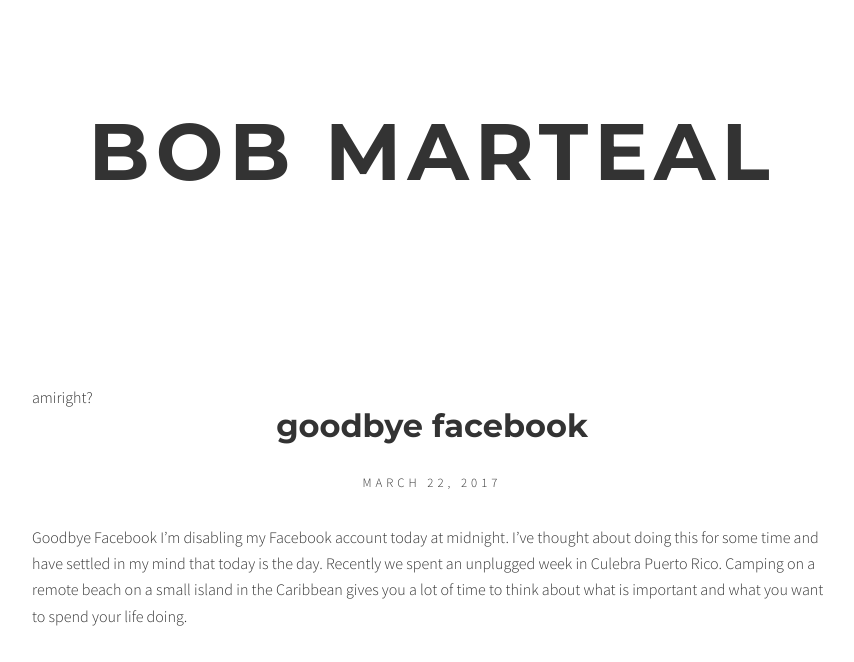
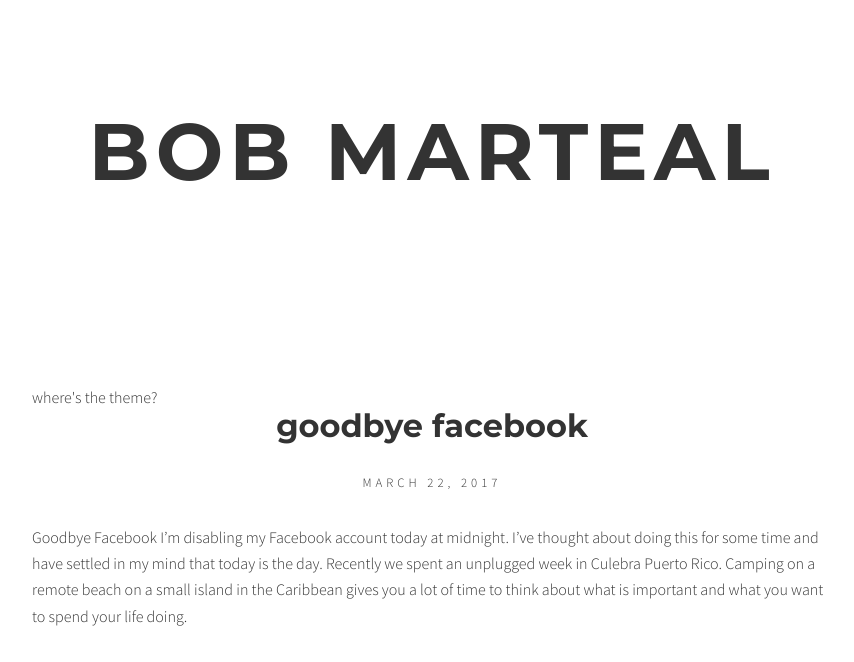
Before and after one commit to bobmarteal/bobmarteal.github.io, a plain HTML site: page index.html in a window 1280 px wide. Shown: the top 662 px of the page, without its empty margins (208-1062 px from the left). Drawn offline with nearby package versions, Linux system fonts and the light colour scheme.

Commit message:
first commit

```diff
--- a/index.html
+++ b/index.html
@@ -42,7 +42,7 @@
         </div>
     </header>
 <main class="content" role="main">
-	<div class="container">amiright?
+	<div class="container">where's the theme?
 
 		<article class="li post">
     <header class="post-header">
```
Also changed, not shown: post/index.html (+1 -1 lines).
